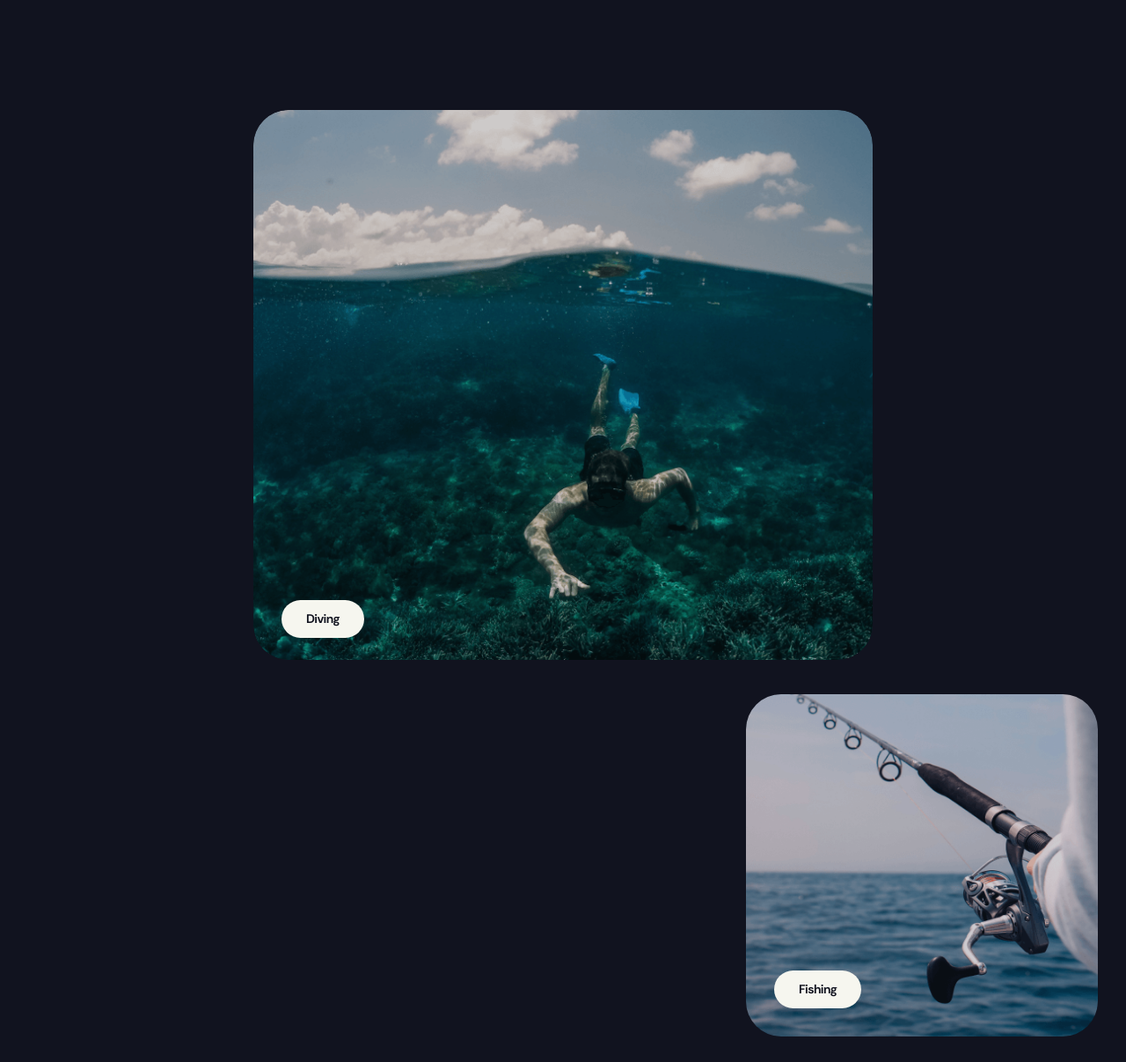
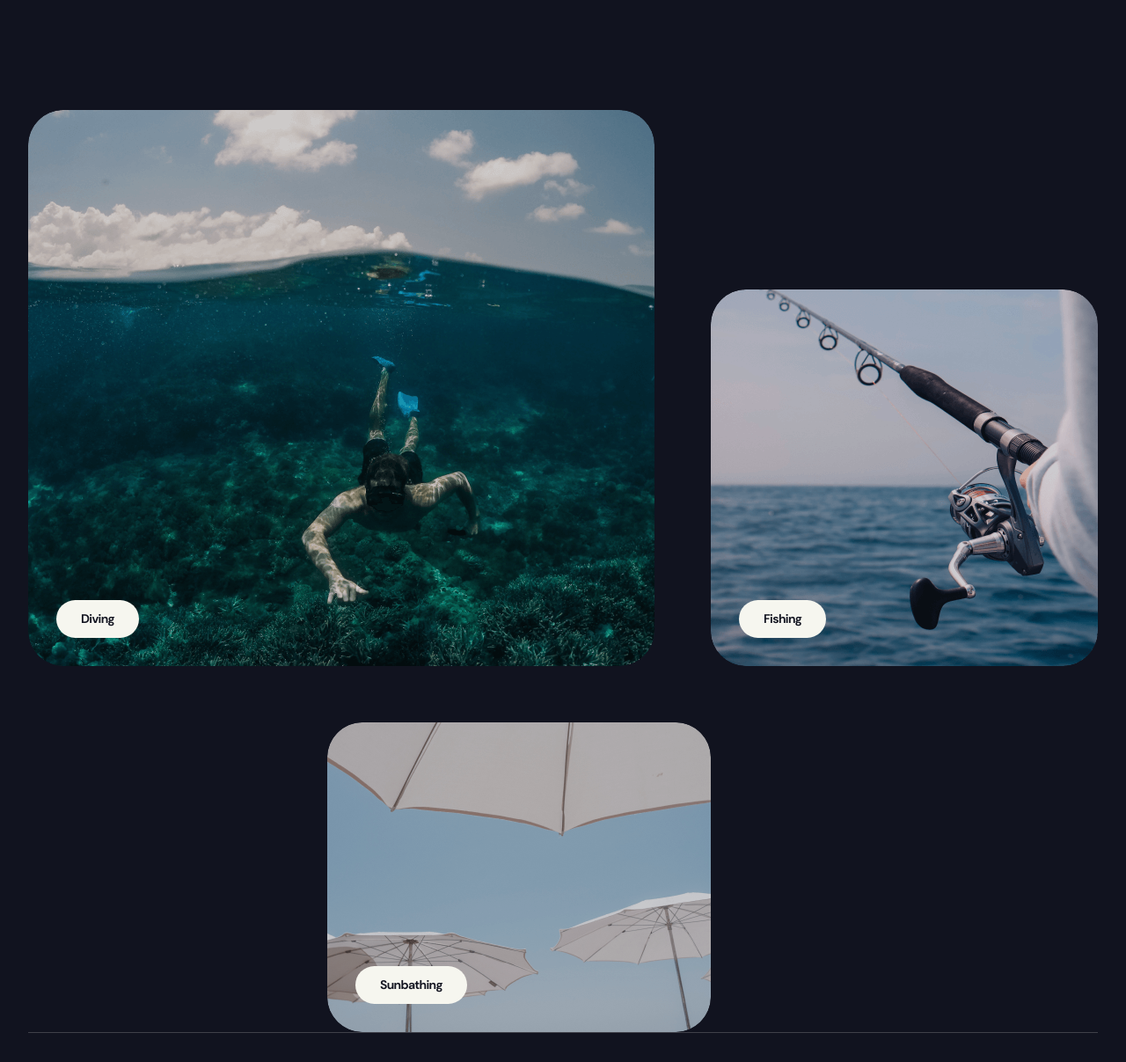
Before and after one commit to abtsty/project-group-4, a website built with Vite: page src/index.html in a window 1280 px wide. Shown: the part 3080-4287 px from the top of the page at 88% size. Built offline with nearby package versions, Linux system fonts and the light colour scheme.

Commit message:
services3.0

```diff
--- a/src/css/services.css
+++ b/src/css/services.css
@@ -4,12 +4,6 @@
 
 .services-container {
  padding-top: 80px;
-}
-
-.services-list {
-display: flex;
-flex-direction: column;
-gap: 24px;
 }
 
 .services-item {
@@ -40,6 +34,13 @@ gap: 24px;
 }
 
 @media only screen and (max-width: 767px) {
+
+.services-list {
+    display: flex;
+    flex-direction: column;
+    gap: 24px;
+  }
+
     .services-img {
         width: 335px;
         height: 335px;
@@ -51,7 +52,7 @@ gap: 24px;
     }
 }
 
-@media only screen and (min-width: 768px) {
+@media only screen and (min-width: 768px) and (max-width: 1279px) {
 .services-list {
     display: flex;
     flex-direction: column;
@@ -81,5 +82,45 @@ gap: 24px;
     bottom: 32px;
     left: 32px;
   }
+}
 
+@media only screen and (min-width: 1280px) {
+
+  .services-list {
+    display: flex;
+    flex-wrap: wrap;
+    gap: 64px;
+    align-items: baseline;
+    }
+
+
+    .services-img {
+
+    }
+
+    .diving {
+      width: 712px;
+      height: 632px;
+    }
+
+    .fishing {
+      width: 440px;
+      height: 428px;
+    }
+
+    .sunbathing {
+      width: 436px;
+      height: 352px;
+      margin-left: 340px;
+
+    }
+
+    .services-btn {
+      bottom: 32px;
+      left: 32px;
+    }
+
+        .services-btn {
+
+        }
 }
--- a/src/partials/services.html
+++ b/src/partials/services.html
@@ -1,40 +1,67 @@
 <section class="services-section">
     <div class="services-container container">
+        <h2 class="visually-hidden">Our services</h2>
         <ul class="services-list">
             <li class="services-item diving">
-                <img class="services-img"
-                src="../img/services/services-img-1@1x.png"
-                srcset="
-                ../img/services/services-img-1@1x.png 1x,
-                ../img/services/services-img-1@2x.png 2x
-                "
-                alt="Diving"
-                width="712"
-                height="632">
+                <picture>
+                    <source
+                    srcset="../img/services/services-img-1@1x.png 1x ,
+                    ../img/services/services-img-1@1x.png 2x"
+                    media="(min-width: 1280px)"
+                    />
+                    <source
+                    srcset="../img/services/services-tablet-img-1@1x.png 1x,
+                    ../img/services/services-tablet-img-1@1x.png 2x"
+                    media="(min-width: 768px)"
+                    />
+                    <source
+                    srcset="../img/services/services-mobile-img-1@1x.png 1x,
+                    ../img/services/services-mobile-img-1@1x.png 2x"
+                    media="(min-width: 320px)"
+                    />
+                    <img class="services-img" src="../img/services/services-img-1@1x.png" alt="Diving" width="712">
+                </picture>
                 <button class="services-btn">Diving</button>
             </li>
             <li class="services-item fishing">
-                <img class="services-img"
-                src="../img/services/services-img-2@1x.png"
-                srcset="
-                ../img/services/services-img-2@1x.png 1x,
-                ../img/services/services-img-2@2x.png 2x
-                "
-                alt="Fishing"
-                width="440"
-                height="428">
+                <picture>
+                    <source srcset="
+                    ../img/services/services-img-2@1x.png 1x ,
+                    ../img/services/services-img-2@1x.png 2x"
+                    media="(min-width: 1280px)"
+                    />
+                    <source srcset="../img/services/services-tablet-img-2@1x.png 1x,
+                    ../img/services/services-tablet-img-2@1x.png 2x"
+                    media="(min-width: 768px)"
+                    />
+                    <source srcset="
+                    ../img/services/services-mobile-img-2@1x.png 1x,
+                    ../img/services/services-mobile-img-2@1x.png 2x"
+                    media="(min-width: 320px)"
+                    />
+                    <img class="services-img" src="../img/services/services-img-2@1x.png" alt="Diving" width="712">
+                </picture>
                 <button class="services-btn">Fishing</button>
             </li>
             <li class="services-item sunbathing">
-                <img class="services-img"
-                src="../img/services/services-img-3@1x.png"
-                srcset="
-                ../img/services/services-img-3@1x.png 1x,
-                ../img/services/services-img-3@2x.png 2x
-                "
-                alt="Sunbathing"
-                width="436"
-                height="352">
+                <picture>
+                    <source srcset="
+                    ../img/services/services-img-3@1x.png 1x ,
+                    ../img/services/services-img-3@1x.png 2x"
+                    media="(min-width: 1280px)"
+                    />
+                    <source srcset="
+                    ../img/services/services-tablet-img-2@1x.png 1x,
+                    ../img/services/services-tablet-img-3@1x.png 2x"
+                    media="(min-width: 768px)"
+                    />
+                    <source srcset="
+                    ../img/services/services-mobile-img-3@1x.png 1x,
+                    ../img/services/services-mobile-img-3@1x.png 2x"
+                    media="(min-width: 320px)"
+                    />
+                    <img class="services-img" src="../img/services/services-img-3@1x.png" alt="Diving" width="712">
+                </picture>
                 <button class="services-btn sunbathing-btn">Sunbathing</button>
             </li>
         </ul>
```
